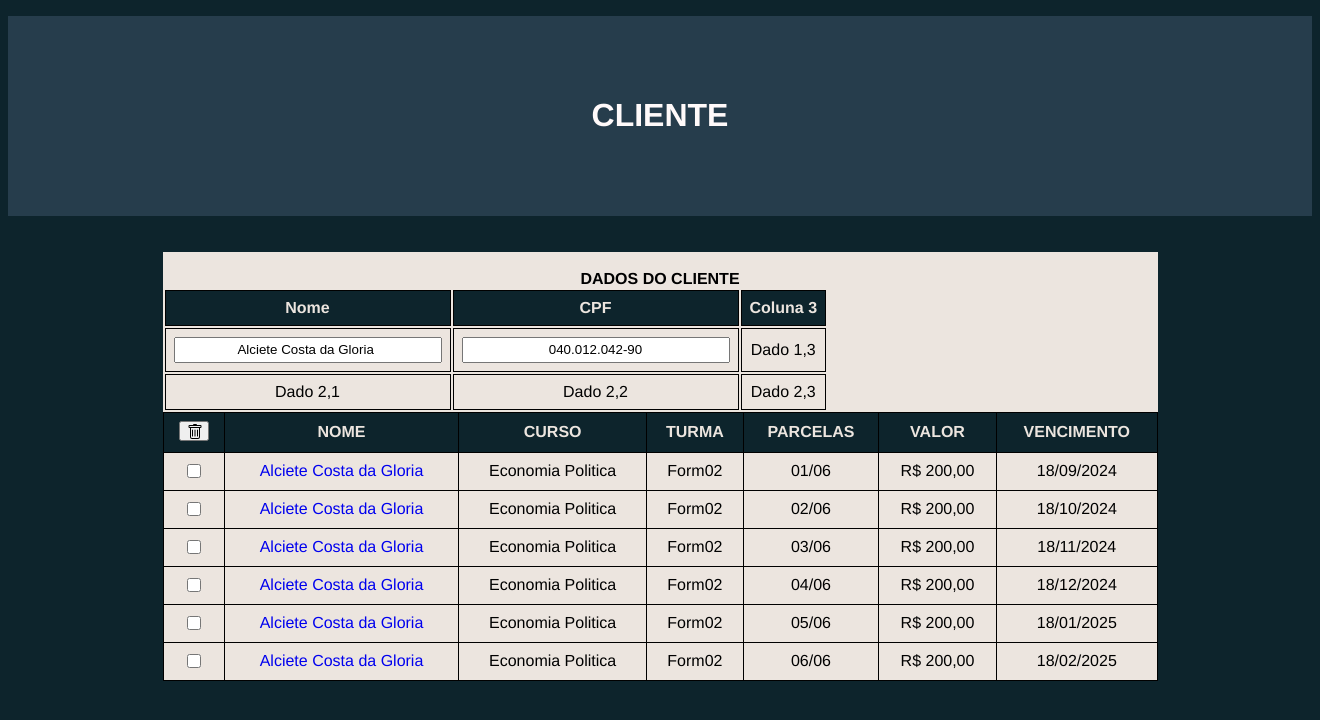
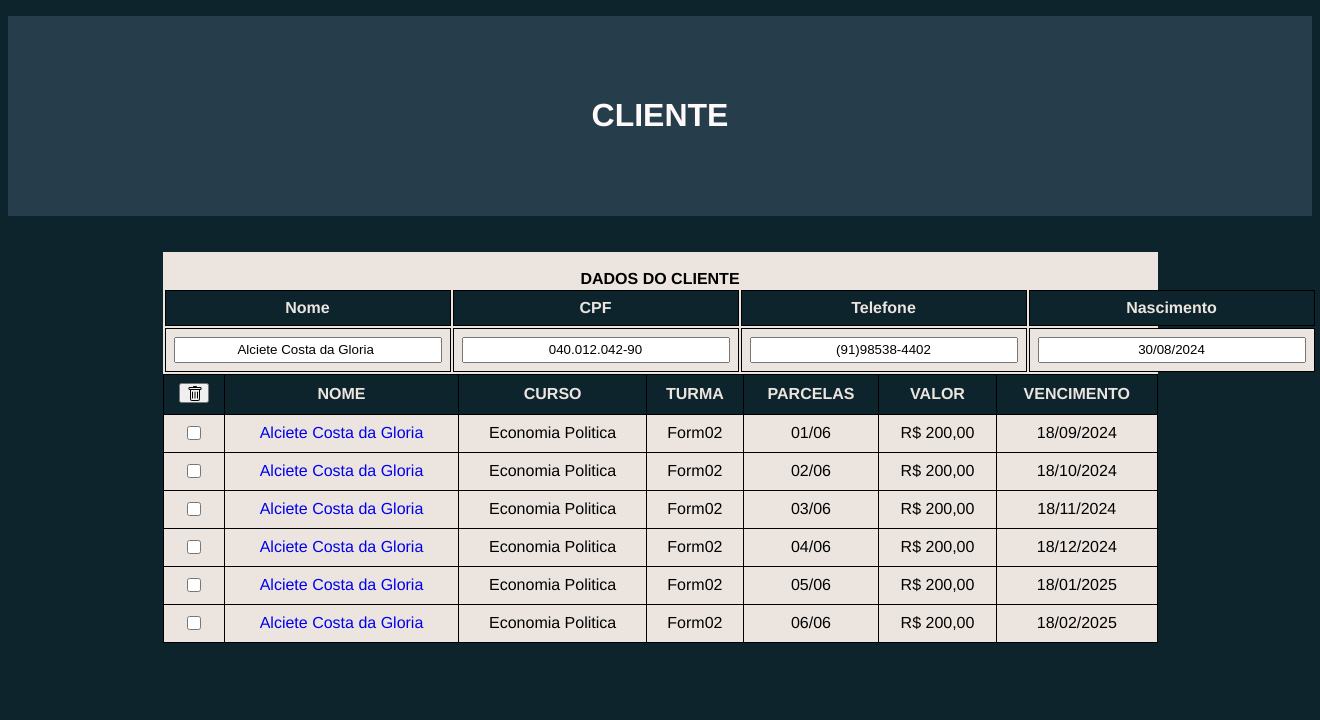
Before and after one commit to Lu4nL1ma/Project_App_Fin, a Django app: page /34/ in a window 1320 px wide. Shown: the part 39-759 px from the top of the page. Run offline with Django 5.2, Linux system fonts and the light colour scheme; data comes from the database, SQL or seed files in the repository.

Commit message:
changes_table

```diff
--- a/fin_tech/financas_online/Templates/customer.html
+++ b/fin_tech/financas_online/Templates/customer.html
@@ -44,17 +44,14 @@
                       <tr>
                         <th>Nome</th>
                         <th>CPF</th>
-                        <th>Coluna 3</th>
+                        <th>Telefone</th>
+                        <th>Nascimento</th>
                       </tr>
                       <tr>
                         <td> <input class="pesquisa_three" type="text" id="nome" name="nom_cli" value="{{c.nome}} " required> </td>
                         <td> <input class="pesquisa_three" type="text" id="cpf" name="cpf_cli" value="{{c.cpf|formata_cpf}}" required> </td>
-                        <td>Dado 1,3</td>
-                      </tr>
-                      <tr>
-                        <td>Dado 2,1</td>
-                        <td>Dado 2,2</td>
-                        <td>Dado 2,3</td>
+                        <td> <input class="pesquisa_three" type="text" id="telefone" name="tel_cli" value="{{c.telefone}}" required> </td>
+                        <td> <input class="pesquisa_three" type="text" id="nascimento" name="nsc_cli" value="{{c.nascimento|date:'d/m/Y'}}" required> </td>
                       </tr>
                     </table>
 
```
